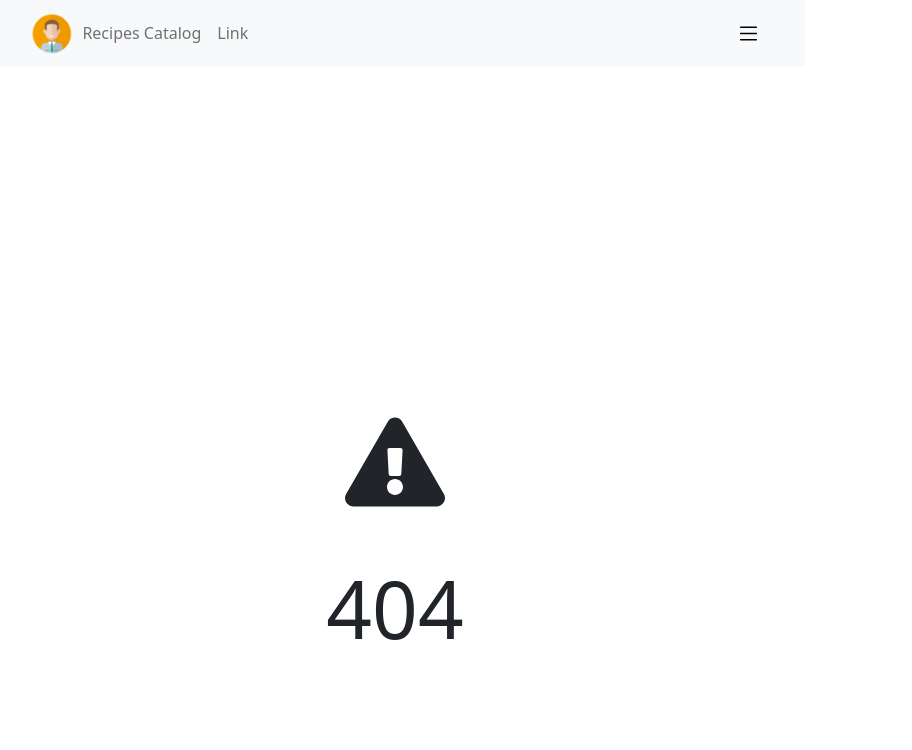
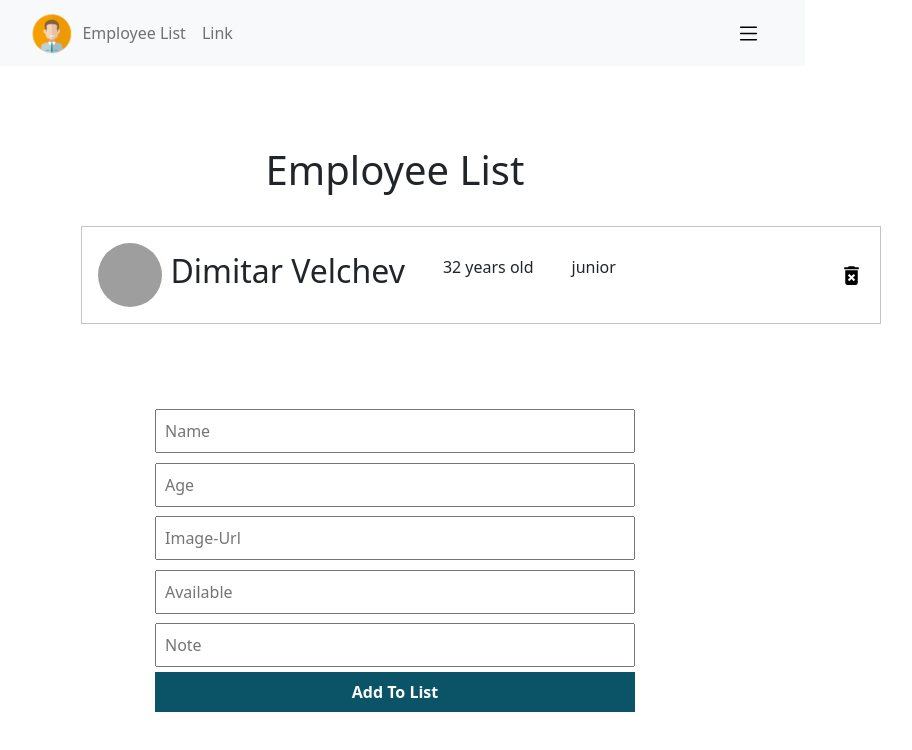
Before and after one commit to Dimitar-Velchev/Employees-list---React-with-TS, a React (Create React App) app in the folder employees-list/: page /employees in a window 1280 px wide. Before the commit this address had no page. Shown: the top 750 px of the page, without its empty margins (245-1157 px from the left). Built offline with nearby package versions, Linux system fonts and the light colour scheme; grey boxes are pictures that could not be loaded.

Commit message:
refacatoring the components folder

```diff
--- a/employees-list/src/App.tsx
+++ b/employees-list/src/App.tsx
@@ -1,5 +1,4 @@
 import Router from "../src/routes";
-import Pages from "./pages/Pages";
 
 function App() {
   return (
--- a/employees-list/src/components/AddToList.tsx
+++ b/employees-list/src/components/Employees/AddToList.tsx
@@ -1,7 +1,7 @@
 import { FC, useState } from "react";
 import styled from "styled-components";
 
-import {IState as Props} from '../types';
+import {IState as Props} from '../../types';
 
 
 interface IProps {
--- a/employees-list/src/components/List.tsx
+++ b/employees-list/src/components/Employees/List.tsx
@@ -1,6 +1,6 @@
 import { FC } from "react";
 import styled from "styled-components";
-import {IState} from '../types';
+import {IState} from '../../types';
 import {MdDeleteForever} from "react-icons/md"
 
 interface IProps extends IState  {
--- a/employees-list/src/components/Navigation.tsx
+++ b/employees-list/src/components/Navigation.tsx
@@ -16,8 +16,8 @@ const Navigation: FC = () => {
         <Navbar.Toggle aria-controls="basic-navbar-nav" />
         <Navbar.Collapse id="basic-navbar-nav">
           <Nav className="me-auto">
-            <Nav.Link as={Link} to="/catalog">
-              Recipes Catalog
+            <Nav.Link as={Link} to="/employees">
+              Employee List
             </Nav.Link>
             <Nav.Link href="#link">Link</Nav.Link>
           </Nav>
--- a/employees-list/src/components/FrenchRecipes.tsx
+++ b/employees-list/src/components/Recipes/FrenchRecipes.tsx
@@ -2,7 +2,7 @@ import React, { useEffect, useState } from "react";
 import RecipeCard from "./RecipeCard";
 import { Splide, SplideSlide } from "@splidejs/react-splide";
 import "@splidejs/react-splide/css";
-import { IRecipes } from "../types";
+import { IRecipes } from "../../types";
 
 const FrenchRecipes = (): JSX.Element => {
   const [french, setFrench] = useState<IRecipes["recipes"]>([]);
--- a/employees-list/src/components/PopularRecipes.tsx
+++ b/employees-list/src/components/Recipes/PopularRecipes.tsx
@@ -2,7 +2,7 @@ import React, { useEffect, useState } from "react";
 import RecipeCard from "./RecipeCard";
 import { Splide, SplideSlide } from "@splidejs/react-splide";
 import "@splidejs/react-splide/css";
-import { IRecipes } from "../types";
+import { IRecipes } from "../../types";
 
 const PopularRecipes = (): JSX.Element => {
   const [popular, setPopular] = useState<IRecipes["recipes"]>([]);
--- a/employees-list/src/components/RecipeCard.tsx
+++ b/employees-list/src/components/Recipes/RecipeCard.tsx
@@ -1,6 +1,6 @@
 import { FC } from "react";
 import { Card } from "react-bootstrap";
-import { IRecipe } from "../types";
+import { IRecipe } from "../../types";
 
 const RecipeCard: FC<IRecipe> = ({ recipe }) => {
   return (
--- a/employees-list/src/pages/Employees.tsx
+++ b/employees-list/src/pages/Employees.tsx
@@ -1,8 +1,8 @@
 import React, { FC, useState } from "react";
 import styled from "styled-components";
 
-import AddToList from "../components/AddToList";
-import List from "../components/List";
+import AddToList from "../components/Employees/AddToList";
+import List from "../components/Employees/List";
 import { IState } from "../types";
 
 const Employees: FC = () => {
--- a/employees-list/src/pages/RecipesCatalog.tsx
+++ b/employees-list/src/pages/RecipesCatalog.tsx
@@ -1,6 +1,6 @@
 //import { FC } from 'react'
-import PopularRecipes from '../components/PopularRecipes'
-import FrenchRecipes from '../components/FrenchRecipes'
+import PopularRecipes from '../components/Recipes/PopularRecipes'
+import FrenchRecipes from '../components/Recipes/FrenchRecipes'
 
 const RecipesCatalog = () => {
   return (
--- a/employees-list/src/routes/Routes.tsx
+++ b/employees-list/src/routes/Routes.tsx
@@ -14,7 +14,7 @@ const Routes: FC = () => {
   return (
     <Switch>
       <Route path="/" exact component={RecipesCatalog}></Route>
-      <Route path="/catalog" component={Employees}></Route>
+      <Route path="/employees" component={Employees}></Route>
       <Route path="*" component={NotFound}></Route>
     </Switch>
   );
```
